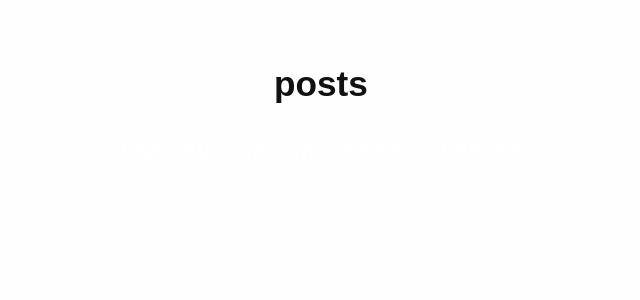
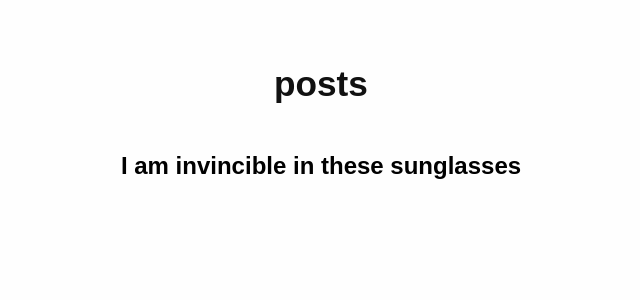
Before and after one commit to naradata/junglist2008, a Jekyll site: the page built from posts.html, in a window 1280 px wide. Shown: the top 300 px of the page, without its empty margins (319-959 px from the left). Built offline with Jekyll 4.4.1, drawn with Linux system fonts in a browser that asks for light colours.

Commit message:
style changes

```diff
--- a/style.css
+++ b/style.css
@@ -63,14 +63,17 @@ nav a:hover {
   text-align: center;
 }
 
+.posts li {
+  margin: 1rem 0;
+}
+
 .posts a {
-  color: #fff;
+  color: #000;
   text-decoration: none;
   font-size: 1.5rem;
   font-weight: bold;
-  transition: color 0.3s;
 }
 
 .posts a:hover {
-  color: #ffcc00;
+  text-decoration: underline;
 }
```
Also changed, not shown: _posts/2025-08-29-history.md (+2 -2 lines).
